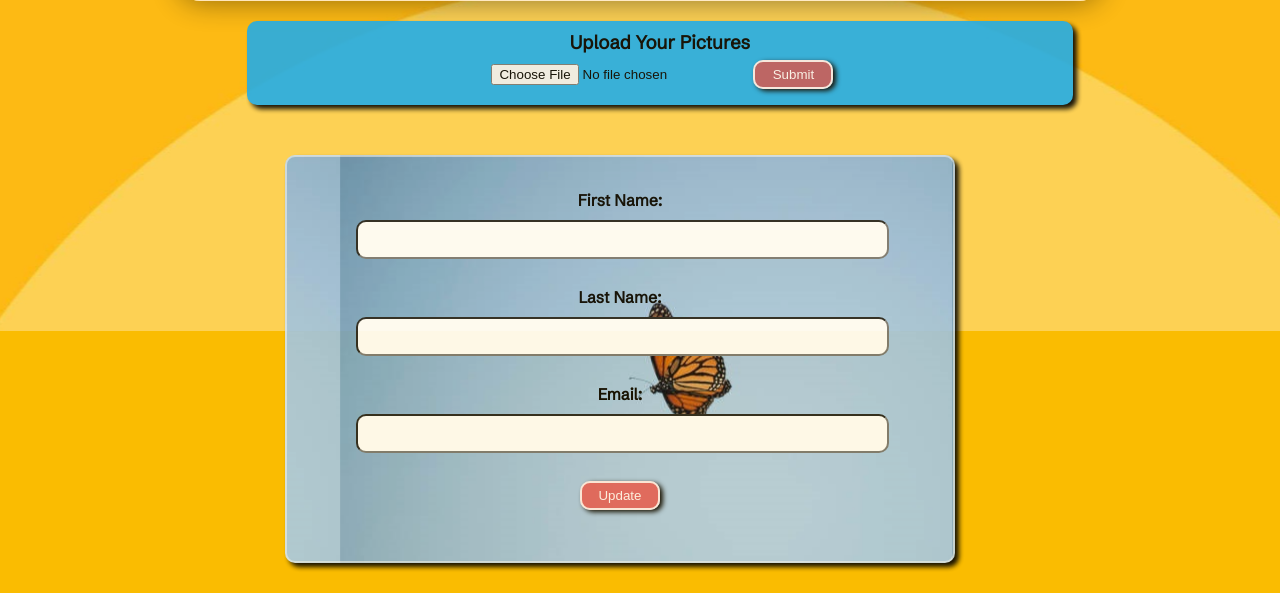
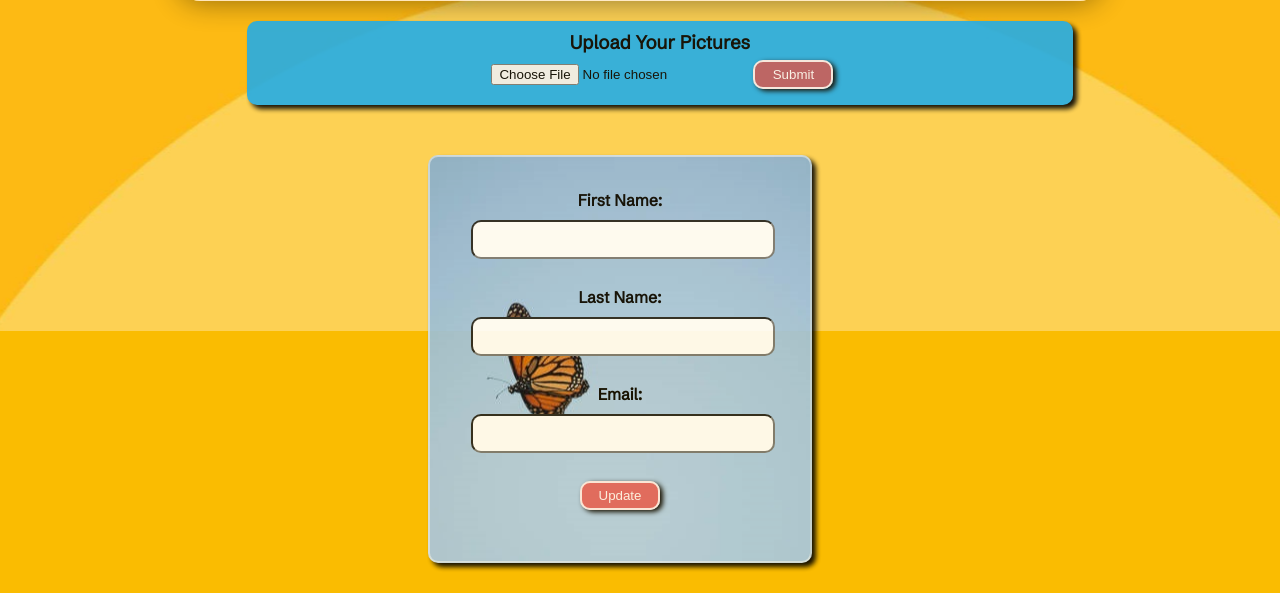
Before and after one commit to BrinkOfSecondBailout/LoveBirdsApp, a Flask app: template flask_app/templates/edit_profile.html in a window 1280 px wide. Shown: the part 748-1341 px from the top of the page. Run offline with Flask 3, Linux system fonts and the light colour scheme; the template is opened without the code that fills it, so the values that code supplies are empty.

Commit message:
fixed sizing box

```diff
--- a/flask_app/static/style.css
+++ b/flask_app/static/style.css
@@ -310,7 +310,7 @@ a:hover {
 }
 
 .total-box {
-    width: 100%;
+    max-width: 400px;
     padding: 20px;
     position: relative;
     right: 20px;
@@ -546,6 +546,7 @@ a:hover {
     padding: 10px;
     border-radius: 10px;
     margin-top: 10px;
+    max-width: 90%;
 }
 
 /* edit profile */
```
